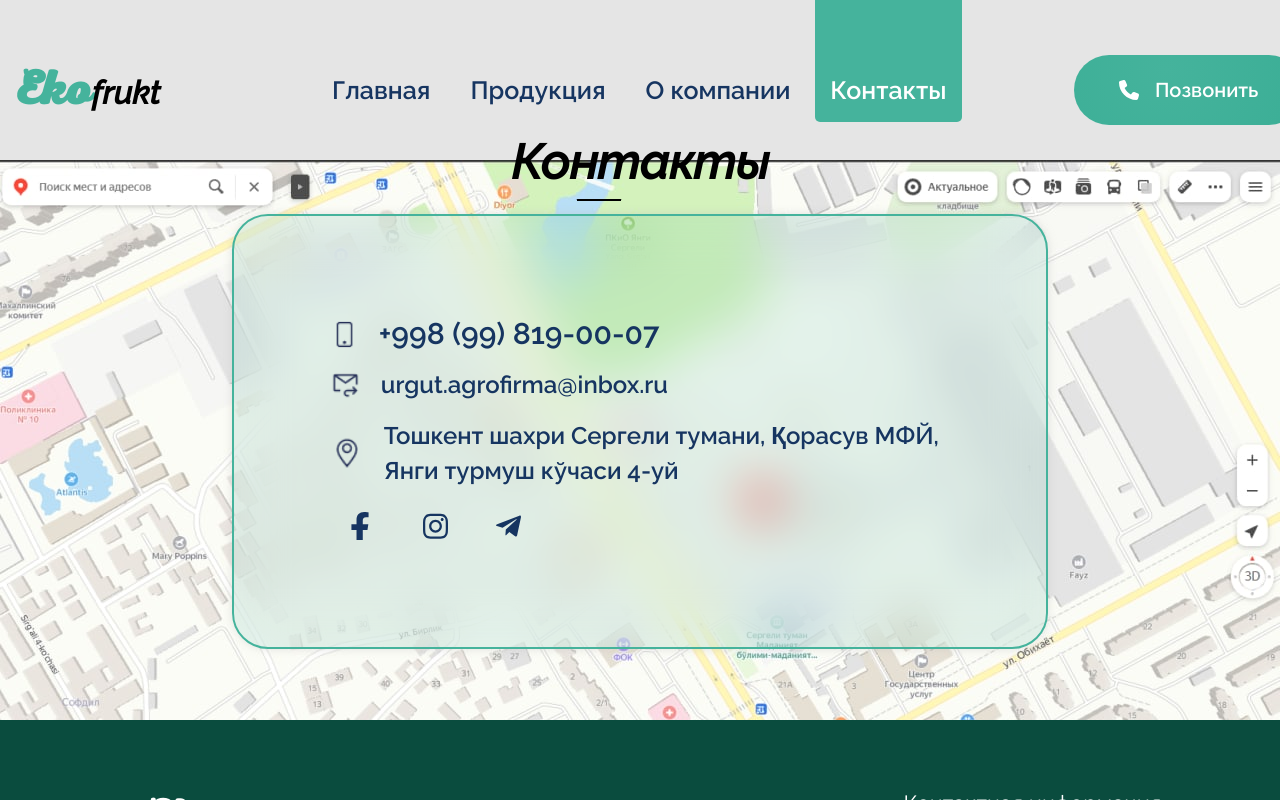
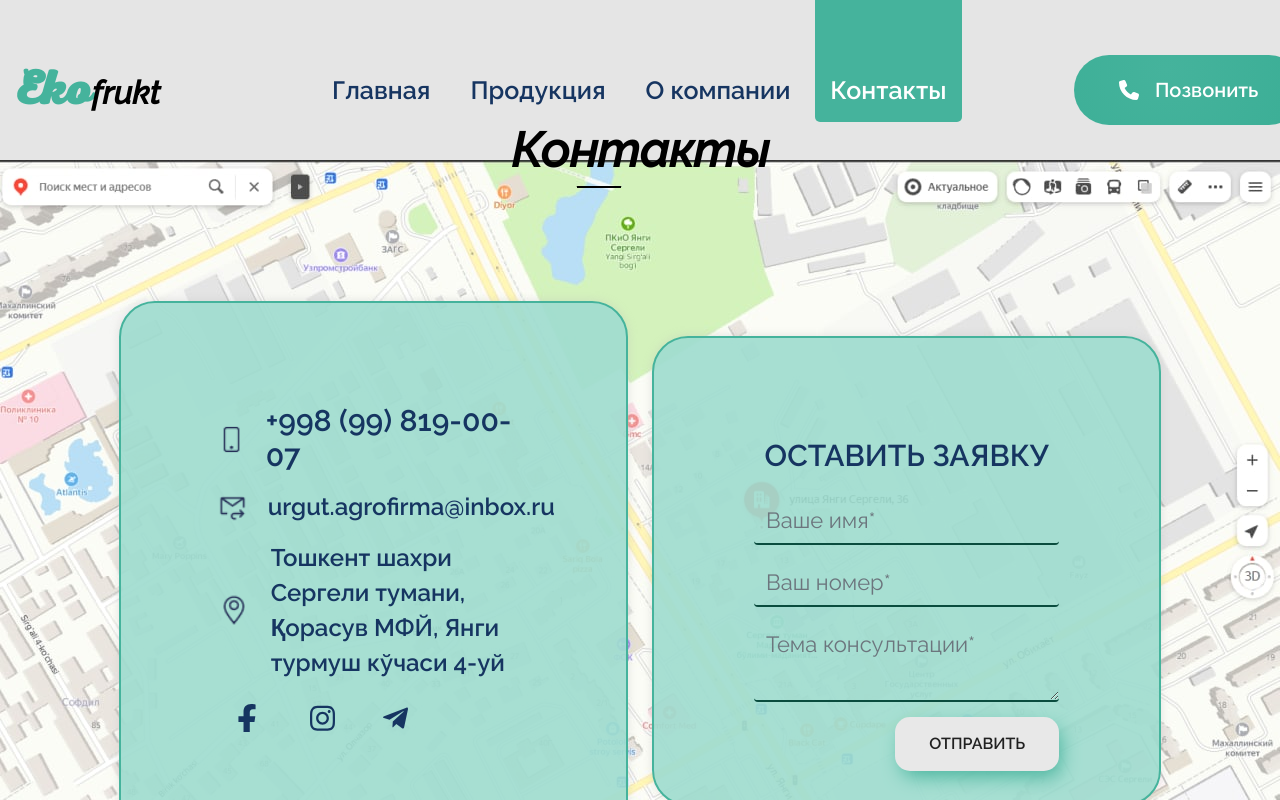
Before and after one commit to 7Davronbek/app-suxofruits-client, a React (Create React App) app: page /contacts in a window 1280 px wide. Shown: the top 800 px of the page. Built offline with nearby package versions, Linux system fonts and the light colour scheme.

Commit message:
suxofruits

```diff
--- a/src/components/ContactsHeader.jsx
+++ b/src/components/ContactsHeader.jsx
@@ -6,12 +6,12 @@ const ContactsHeader = () => {
 
             <div className="contactsHeader headerTop">
                 <div className="container">
-                    <div className="row">
+                    <div className="row align-items-center justify-content-center">
                         <div className="col-12">
                             <h1 className="bold">Контакты</h1>
                         </div>
-                        <div className="col-12">
-                            <div className="wrap headerWrap">
+                        <div className="col-5">
+                            <div className="wrap ">
                                 <a href='tel: +998998190007 ' className="d-flex align-items-center phone ">
                                     <i className='me-4'><img src="/assets/icon/phone.png" alt="" /></i>
                                     <span>+998 (99) 819-00-07 </span>
@@ -28,11 +28,25 @@ const ContactsHeader = () => {
                                 <div className="d-flex align-items-center mt-4 ms-3">
 
                                     <a target="_blank" rel="noreferrer" href='https://www.facebook.com/profile.php?id=100009057463429'><i className="icon cursor icon-fb"></i></a>
-                                    <a  target="_blank" rel="noreferrer" href='https://www.instagram.com/ekofrukt.uz/' ><i className="icon cursor mx-5 icon-insta"></i></a>
+                                    <a target="_blank" rel="noreferrer" href='https://www.instagram.com/ekofrukt.uz/' ><i className="icon cursor mx-5 icon-insta"></i></a>
                                     <a target="_blank" rel="noreferrer" href='https://t.me/uavsoffice/'><i className="icon cursor icon-tg"></i></a>
 
                                 </div>
 
+                            </div>
+                        </div>
+
+                        <div className="col-5">
+                            <div className="wrap secondary">
+                                <h3>ОСТАВИТЬ ЗАЯВКУ</h3>
+
+                                <form>
+                                    <input  required type="text" className='form-control' placeholder='Ваше имя*' />
+                                    <input  required type="text" className='form-control' placeholder='Ваш номер*' />
+                                    <textarea required  type="text" className='form-control' placeholder='Тема консультации*' />
+
+                                    <button>Отправить</button>
+                                </form>
                             </div>
                         </div>
                     </div>
--- a/src/components/Galary.jsx
+++ b/src/components/Galary.jsx
@@ -9,7 +9,7 @@ const Galary = () => {
                 <div className="container">
                     <div className="row">
                         <div className="col-12">
-                            <h1 className="bold">Каталогш</h1>
+                            <h1 className="bold">Каталог</h1>
                         </div>
                     </div>
                     <div className="row">
--- a/src/components/Header.jsx
+++ b/src/components/Header.jsx
@@ -3,7 +3,7 @@ import React from 'react'
 const Header = () => {
     return (
         <>
-{/*
+            {/*
             <Parallax bgImage="/assets/image/galary/1.webp" className='w-100 vh-100 d-flex align-items-center justify-content-center' bgImageAlt="the cat" strength={400}>
                 Content goes here. Parallax height grows with content height.
                 Content goes here. Parallax height grows with content height.
@@ -48,8 +48,10 @@ const Header = () => {
                         <div className="col-12 zed">
                             <div className="wrap">
                                 <h1 className='bold'>
-                                    Сухофрукт - тоже фрукт
+                                    Оптовая продажа орехов и сухофруктов и овощей
+                                    {/* Сухофрукт - тоже фрукт */}
                                 </h1>
+                                <h4>Доствка по заказу для других стран</h4>
                                 <h5>
                                     Агрофирма поставить свежую плодоовощную продукцию, бахчи и виноград, сушенных овощей и фруктов и бобовых культур выращенных в Республике Узбекистан (2021-2022)
                                 </h5>
@@ -61,7 +63,7 @@ const Header = () => {
                 <div className="svg zed">
                     <svg xmlns="http://www.w3.org/2000/svg" viewBox="0 0 1440 320"><path fill="#e5e5e5" fillOpacity="1" d="M0,96L60,112C120,128,240,160,360,154.7C480,149,600,107,720,96C840,85,960,107,1080,128C1200,149,1320,171,1380,181.3L1440,192L1440,320L1380,320C1320,320,1200,320,1080,320C960,320,840,320,720,320C600,320,480,320,360,320C240,320,120,320,60,320L0,320Z"></path></svg>
                 </div>
-{/*
+                {/*
                 <lord-icon
                     src="https://cdn.lordicon.com/stbcbpfl.json"
                     trigger="loop-on-hover"
--- a/src/components/Portfolio.jsx
+++ b/src/components/Portfolio.jsx
@@ -95,8 +95,8 @@ const Portfolio = () => {
 
                 <div className="row">
                     <div className="col-10 mx-auto">
-                        <h1 className="light">Export qilinayotgan davlat:</h1>
-                        <h3> Qozogiston, Rossiya, Qirgiziston, Tojikiston, Ukraina, Польша Белоруссия, Израиль, Ирак  Xitoy, Turkiya, Arab mamlakatlari,  Yevropa mamlakatlari va boshqalar. </h3>
+                        <h1 className="light">Страны экспортов:</h1>
+                        <h3>Казахстан, Россия, Кыргызстан, Таджикистан, Украина, Польша, Беларусь, Израиль, Ирак, Китай, Турция, Арабские страны, страны Европы и другие.</h3>
                     </div>
                 </div>
             </div>
--- a/src/sass/main.scss
+++ b/src/sass/main.scss
@@ -518,6 +518,17 @@ html {
                 }
             }
 
+            h1 {
+                margin-bottom: 30px !important;
+            }
+
+            h4 {
+                font-size: 33px;
+                font-weight: 600;
+                color: #fff;
+                margin-bottom: 20px;
+            }
+
             .svg {
                 position: absolute;
                 width: 100%;
@@ -1082,7 +1093,11 @@ html {
 
         .contactsHeader {
             background-image: url(../images/contacts2.png);
-            height: 70vh;
+            height: 80vh;
+
+            .secondary {
+                height: 470px;
+            }
 
             h1 {
                 font-weight: 700;
@@ -1091,6 +1106,7 @@ html {
                 color: #000;
                 text-align: center;
                 position: relative;
+                margin-bottom: 120px !important;
 
                 &::after {
                     content: '';
@@ -1104,14 +1120,86 @@ html {
                 }
             }
 
-            .headerWrap {
-                background-color: #45b39c1f;
+            .wrap {
+                margin-bottom: 100px;
+                text-align: center;
+                margin: 0 auto;
+                background-color: #a0ddd0eb;
+                border: 2px solid #ffffffb8;
+                padding: 100px 100px;
                 border-color: $main;
-                margin-bottom: 100px;
+                border-radius: 36px;
+                box-shadow: 0 0 10px #c0c0c069;
 
                 .icon {
                     background-color: #163561;
                 }
+            }
+
+            .form-control {
+                background: transparent;
+                border: none;
+                box-shadow: none;
+                font-size: 22px;
+                color: #000;
+                border-bottom: 2px solid #0a4c3e;
+                margin-bottom: 15px;
+                // text-transform: uppercase;
+            }
+
+
+            button {
+                padding: 15px 25px;
+                border: unset;
+                border-radius: 15px;
+                color: #212121;
+                z-index: 1;
+                background: #e8e8e8;
+                position: relative;
+                font-weight: 1000;
+                font-size: 17px;
+                -webkit-box-shadow: 4px 8px 19px -3px $main;
+                box-shadow: 4px 8px 19px -3px $main;
+                transition: all 250ms;
+                overflow: hidden;
+                display: block;
+                margin-left: auto;
+                font-weight: 600;
+                padding: 15px 34px;
+                text-transform: uppercase;
+                font-size: 16px;
+
+                &::before {
+                    content: "";
+                    position: absolute;
+                    top: 0;
+                    left: 0;
+                    height: 100%;
+                    width: 0;
+                    border-radius: 15px;
+                    background-color: #0a4c3e;
+                    z-index: -1;
+                    -webkit-box-shadow: 4px 8px 19px -3px $main;
+                    box-shadow: 4px 8px 19px -3px $main;
+                    transition: all 250ms
+                }
+
+                &:hover {
+                    color: #e8e8e8;
+
+                    &::before {
+                        width: 100%;
+                    }
+                }
+
+            }
+
+            h3 {
+                font-weight: 700;
+                font-size: 30px;
+                line-height: 35px;
+                color: #163561;
+                margin-bottom: 25px;
             }
 
             a {
```
